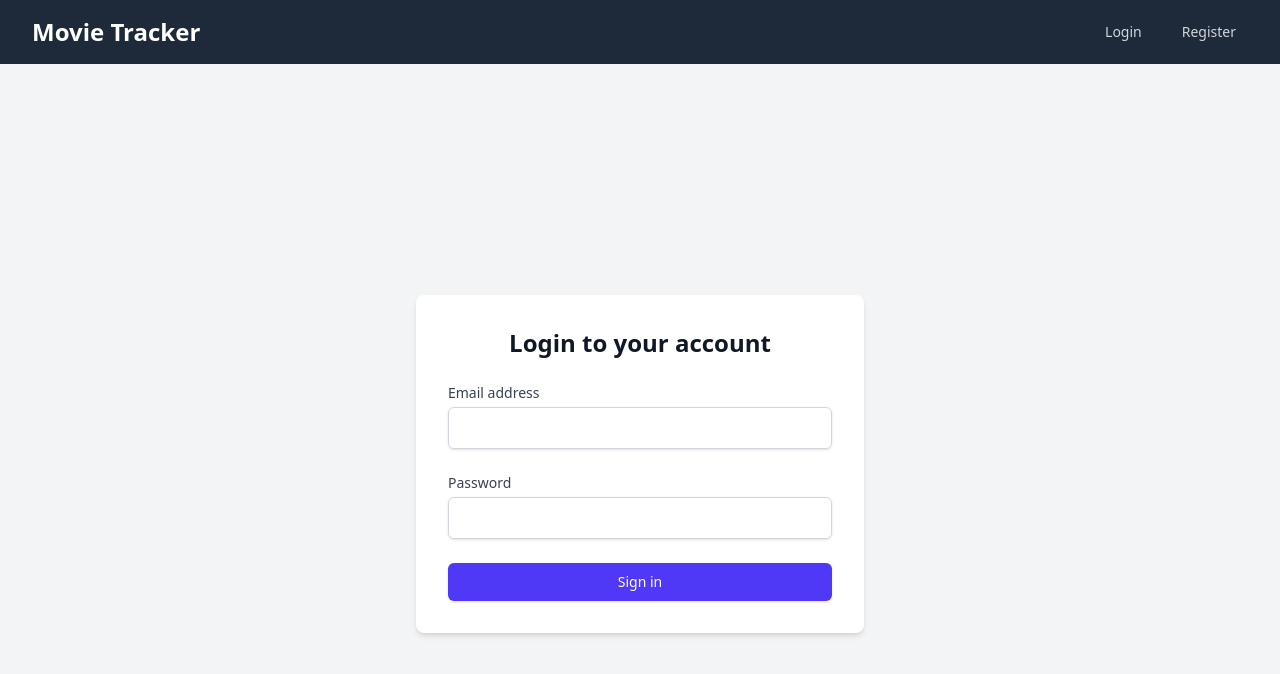
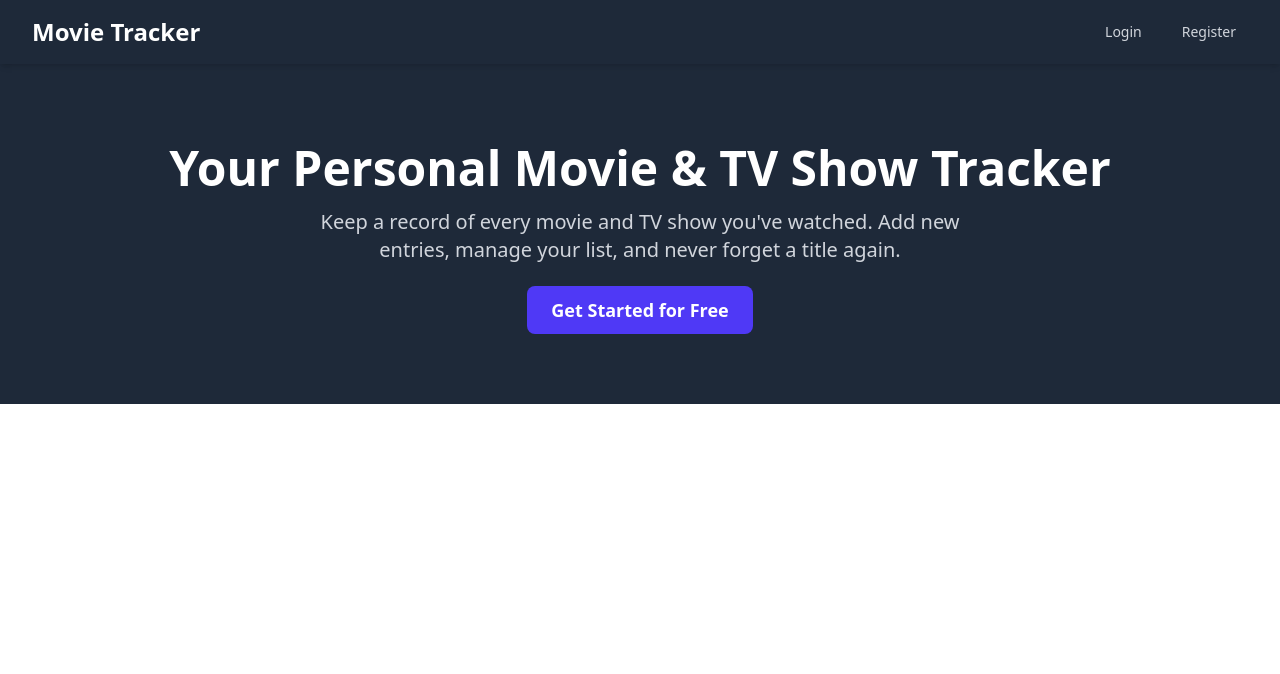
Before and after one commit to avanishshaw/movie-tracker-app, a React (Vite) app in the folder frontend/: page / in a window 1280 px wide. Before the commit this address led to /login. Shown: the top 674 px of the page. Built offline with nearby package versions, Linux system fonts and the light colour scheme.

Commit message:
More Modification in frontend

```diff
--- a/frontend/src/App.jsx
+++ b/frontend/src/App.jsx
@@ -1,19 +1,19 @@
 // src/App.jsx
-import { Routes, Route, Navigate } from 'react-router-dom';
+import { Routes, Route } from 'react-router-dom';
 import Navbar from './components/Navbar';
 import LoginPage from './pages/LoginPage';
 import RegisterPage from './pages/RegisterPage';
 import DashboardPage from './pages/DashboardPage';
 import ProtectedRoute from './components/ProtectedRoute';
-import useAuthStore from './store/authStore';
+import HomePage from './pages/HomePage'; // Import the HomePage
 
 function App() {
-  const { isAuthenticated } = useAuthStore();
-
   return (
     <>
       <Navbar />
       <Routes>
+        {/* Public Routes */}
+        <Route path="/" element={<HomePage />} />
         <Route path="/login" element={<LoginPage />} />
         <Route path="/register" element={<RegisterPage />} />
 
@@ -21,12 +21,6 @@ function App() {
         <Route element={<ProtectedRoute />}>
           <Route path="/dashboard" element={<DashboardPage />} />
         </Route>
-
-        {/* Redirect logic */}
-        <Route
-          path="/"
-          element={isAuthenticated ? <Navigate to="/dashboard" /> : <Navigate to="/login" />}
-        />
       </Routes>
     </>
   );
--- a/frontend/src/components/Navbar.jsx
+++ b/frontend/src/components/Navbar.jsx
@@ -12,14 +12,18 @@ const Navbar = () => {
   };
 
   return (
-    <nav className="bg-gray-800 shadow-md">
-      <div className="max-w-7xl mx-auto px-4 sm:px-6 lg:px-8">
-        <div className="flex items-center justify-between h-16">
+    <nav className="bg-gray-800 shadow-md sticky top-0 z-50">
+      {/* This single div is now the flex container, pushing its children to the edges */}
+      <div className="max-w-7xl mx-auto px-4 sm:px-6 lg:px-8 flex items-center justify-between h-16">
+
+        {/* Child 1: Brand */}
         <div className="flex-shrink-0">
           <RouterLink to="/" className="text-white text-2xl font-bold">
             Movie Tracker
           </RouterLink>
         </div>
+
+        {/* Child 2: Links */}
         <div className="flex items-center space-x-4">
           {isAuthenticated ? (
             <>
@@ -43,7 +47,6 @@ const Navbar = () => {
           )}
         </div>
       </div>
-      </div>
     </nav>
   );
 };
--- a/frontend/src/pages/HomePage.jsx
+++ b/frontend/src/pages/HomePage.jsx
@@ -1,106 +1,39 @@
 // src/pages/HomePage.jsx
-import { Link } from 'react-router-dom';
+import { Link as RouterLink } from 'react-router-dom';
+import useAuthStore from '../store/authStore';
 
 const HomePage = () => {
+  const { isAuthenticated } = useAuthStore();
+
   return (
-    <div className="min-h-[calc(100vh-4rem)]">
-      {/* Hero Section */}
-      <div className="bg-gradient-to-r from-gray-900 via-gray-800 to-gray-900 text-white">
-        <div className="max-w-7xl mx-auto px-4 sm:px-6 lg:px-8 py-24">
-          <div className="max-w-3xl">
-            <h1 className="text-4xl md:text-6xl font-bold mb-6 bg-clip-text text-transparent bg-gradient-to-r from-indigo-400 to-purple-400 text-left">
-              Welcome to Movie Tracker
-            </h1>
-            <p className="text-lg md:text-xl text-gray-300 mb-8 text-left">
-              Track your favorite movies, create watchlists, and discover new films.
-            </p>
-            <div className="flex gap-4">
-              <Link
-                to="/register"
-                className="bg-indigo-600 hover:bg-indigo-700 text-white px-6 py-3 rounded-lg font-semibold transition-colors duration-200"
-              >
-                Get Started
-              </Link>
-              <Link
-                to="/movies"
-                className="bg-transparent border-2 border-indigo-600 text-indigo-400 hover:bg-indigo-600 hover:text-white px-6 py-3 rounded-lg font-semibold transition-all duration-200"
-              >
-                Browse Movies
-              </Link>
-            </div>
-          </div>
-        </div>
-      </div>
-
-      {/* Features Section */}
-      <div className="bg-gray-50 py-16">
-        <div className="max-w-7xl mx-auto px-4 sm:px-6 lg:px-8">
-          <h2 className="text-3xl font-bold mb-12 text-gray-900">
-            Features
-          </h2>
-          <div className="grid md:grid-cols-3 gap-8">
-            {features.map((feature, index) => (
-              <div
-                key={index}
-                className="bg-white p-6 rounded-xl shadow-md hover:shadow-lg transition-shadow duration-200"
-              >
-                <div className="text-indigo-600 mb-4">{feature.icon}</div>
-                <h3 className="text-xl font-semibold mb-2 text-gray-900">{feature.title}</h3>
-                <p className="text-gray-600">{feature.description}</p>
-              </div>
-            ))}
-          </div>
-        </div>
-      </div>
-
-      {/* CTA Section */}
-      <div className="bg-indigo-600 text-white py-16">
-        <div className="max-w-7xl mx-auto px-4 sm:px-6 lg:px-8">
-          <div className="max-w-2xl">
-            <h2 className="text-3xl font-bold mb-4 text-left">Ready to start tracking?</h2>
-            <p className="text-lg mb-8 text-left">Join our community of movie enthusiasts today.</p>
-            <Link
+    <div className="relative text-center bg-gray-800 text-white py-20 px-4">
+      <div className="relative z-10">
+        <h1 className="text-5xl font-extrabold mb-4">
+          Your Personal Movie & TV Show Tracker
+        </h1>
+        <p className="text-xl mb-8 max-w-2xl mx-auto text-gray-300">
+          Keep a record of every movie and TV show you've watched. Add new entries, manage your list, and never forget a title again.
+        </p>
+        <div>
+          {isAuthenticated ? (
+            <RouterLink
+              to="/dashboard"
+              className="bg-indigo-600 hover:bg-indigo-700 text-white font-bold py-3 px-6 rounded-lg text-lg transition duration-300"
+            >
+              Go to Your Dashboard
+            </RouterLink>
+          ) : (
+            <RouterLink
               to="/register"
-              className="inline-block bg-white text-indigo-600 px-8 py-3 rounded-lg font-semibold hover:bg-gray-100 transition-colors duration-200"
+              className="bg-indigo-600 hover:bg-indigo-700 text-white font-bold py-3 px-6 rounded-lg text-lg transition duration-300"
             >
-              Sign Up Now
-            </Link>
-          </div>
+              Get Started for Free
+            </RouterLink>
+          )}
         </div>
       </div>
     </div>
   );
 };
 
-// Feature data
-const features = [
-  {
-    icon: (
-      <svg className="w-8 h-8" fill="none" stroke="currentColor" viewBox="0 0 24 24" xmlns="http://www.w3.org/2000/svg">
-        <path strokeLinecap="round" strokeLinejoin="round" strokeWidth={2} d="M4 6h16M4 10h16M4 14h16M4 18h16" />
-      </svg>
-    ),
-    title: "Track Movies",
-    description: "Keep track of movies you've watched and want to watch."
-  },
-  {
-    icon: (
-      <svg className="w-8 h-8" fill="none" stroke="currentColor" viewBox="0 0 24 24" xmlns="http://www.w3.org/2000/svg">
-        <path strokeLinecap="round" strokeLinejoin="round" strokeWidth={2} d="M5 3v4M3 5h4M6 17v4m-2-2h4m5-16l2.286 6.857L21 12l-5.714 2.143L13 21l-2.286-6.857L5 12l5.714-2.143L13 3z" />
-      </svg>
-    ),
-    title: "Rate & Review",
-    description: "Share your thoughts and ratings with the community."
-  },
-  {
-    icon: (
-      <svg className="w-8 h-8" fill="none" stroke="currentColor" viewBox="0 0 24 24" xmlns="http://www.w3.org/2000/svg">
-        <path strokeLinecap="round" strokeLinejoin="round" strokeWidth={2} d="M21 21l-6-6m2-5a7 7 0 11-14 0 7 7 0 0114 0z" />
-      </svg>
-    ),
-    title: "Discover",
-    description: "Find new movies based on your preferences and interests."
-  }
-];
-
 export default HomePage;
```
Lines whose indentation alone changed are shown as unchanged.
